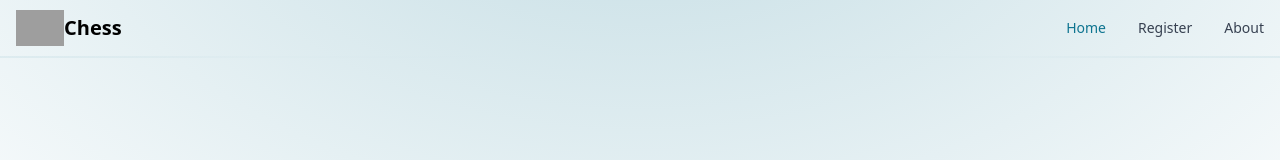
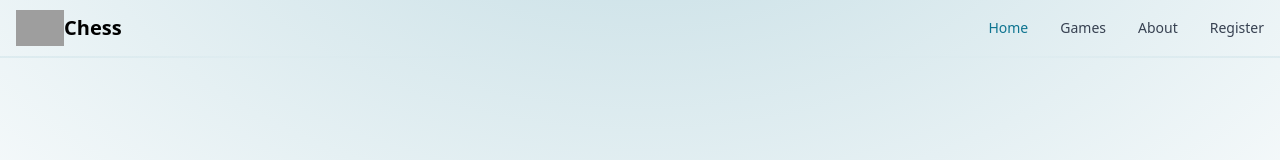
Before and after one commit to WeismanGitHub/Chess-Website, a Next.js app: page / in a window 1280 px wide. Shown: the top 160 px of the page. Built offline with nearby package versions, Linux system fonts and the light colour scheme; grey boxes are pictures that could not be loaded.

Commit message:
Add games nav link

```diff
--- a/src/app/components/navbar.tsx
+++ b/src/app/components/navbar.tsx
@@ -15,14 +15,18 @@ export default function () {
             </Navbar.Brand>
             <Navbar.Toggle />
             <Navbar.Collapse>
+                {/* make the hitbox larger */}
                 <Navbar.Link href="/" active={path == '/'}>
                     Home
                 </Navbar.Link>
-                <Navbar.Link href="/auth/register" active={path == '/auth/register'}>
-                    Register
+                <Navbar.Link href="/games" active={path.startsWith('/games')}>
+                    Games
                 </Navbar.Link>
                 <Navbar.Link as={Link} href="/about" active={path == '/about'}>
                     About
+                </Navbar.Link>
+                <Navbar.Link href="/auth/register" active={path == '/auth/register'}>
+                    Register
                 </Navbar.Link>
             </Navbar.Collapse>
         </Navbar>
```
